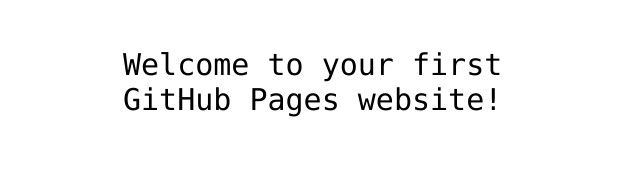
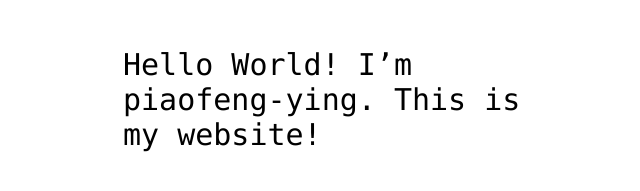
Before and after one commit to piaofeng-ying/hello-world, a plain HTML site: page index.html in a window 1280 px wide. Shown: the part 341-532 px from the top of the page, without its empty margins (317-957 px from the left). Drawn offline with Linux system fonts and the light colour scheme.

Commit message:
Add piaofeng-ying to index.html file

```diff
--- a/index.html
+++ b/index.html
@@ -12,7 +12,7 @@
 <img src="https://octodex.github.com/images/daftpunktocat-thomas.gif" id="octocat" alt="octocat-gif" />
 
 <!-- Change this code here by copy and pasting your template on line 15 -->
-<p>Welcome to your first GitHub Pages website!</p>
+<p>Hello World! I’m piaofeng-ying. This is my website!</p>
 
 </body>
 </html>
```
